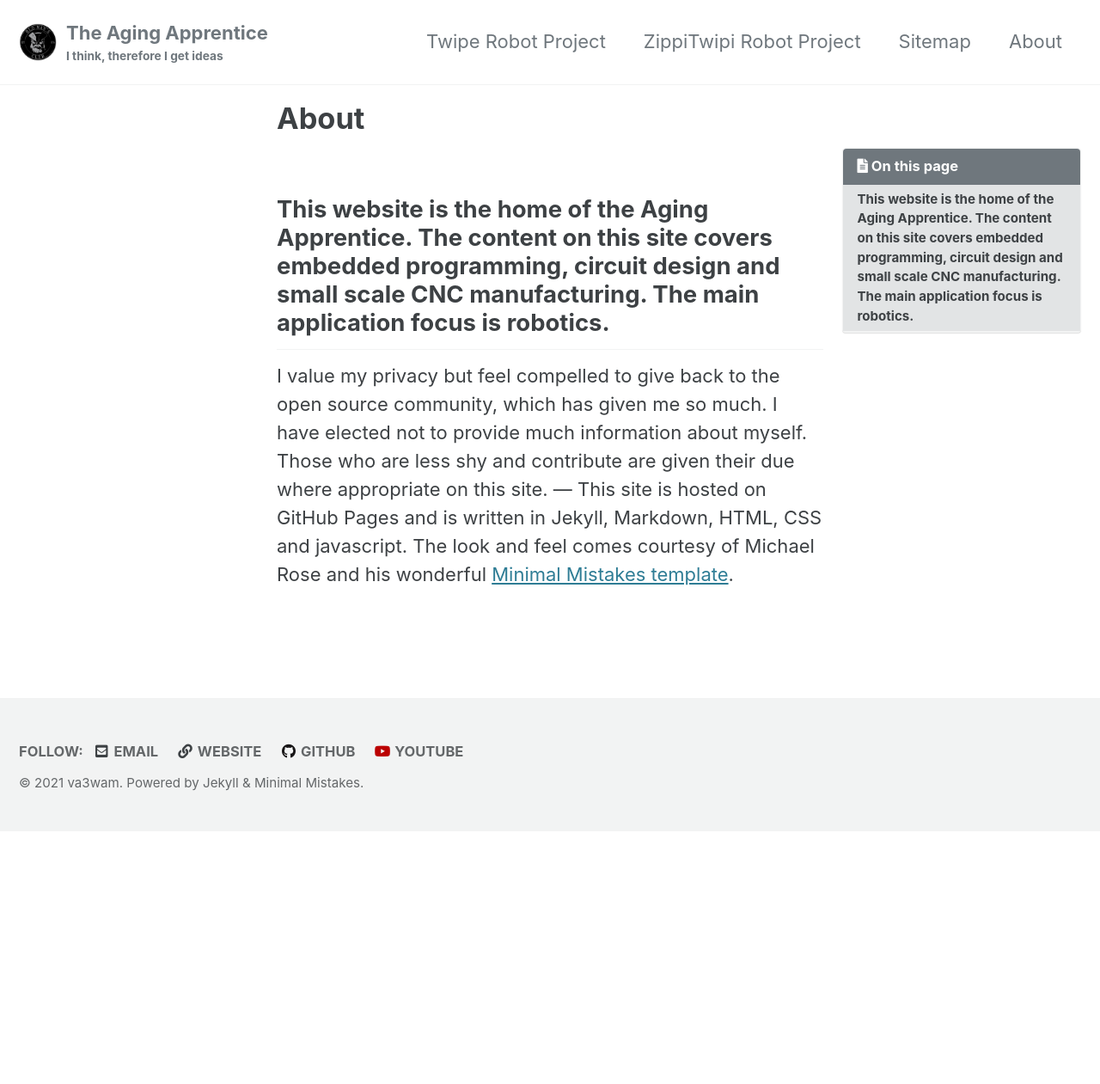
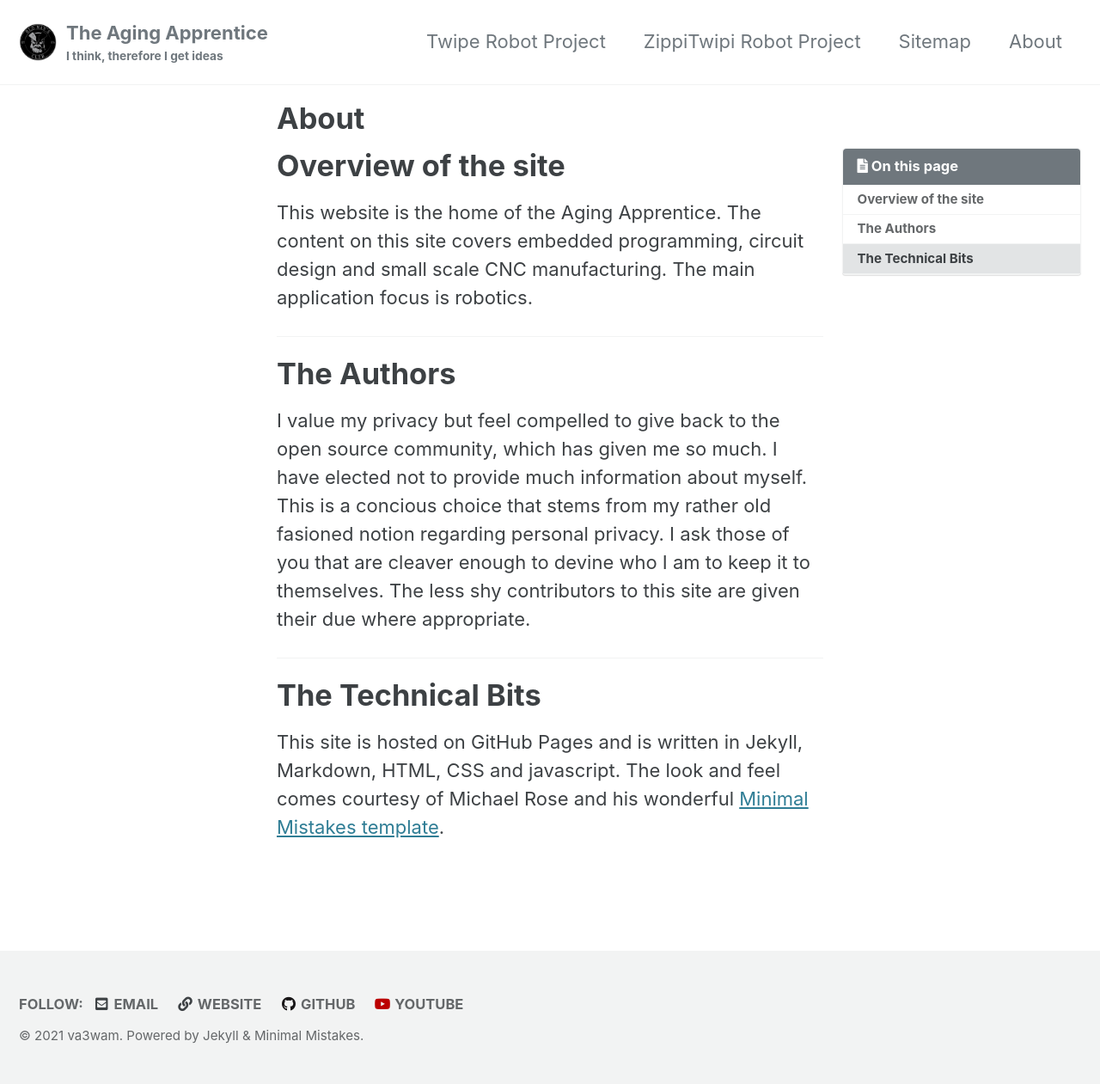
Before and after one commit to va3wam/va3wam.github.io, a Jekyll site: the page built from _pages/about.md, in a window 1280 px wide. Shown: the whole page at 86% size. Built offline with Jekyll 4.4.1, drawn with Linux system fonts in a browser that asks for light colours; cached includes are drawn as plain includes; before the commit the page ends 967 px from its top, so only the background shows below that.

Commit message:
Update about.md

```diff
--- a/_pages/about.md
+++ b/_pages/about.md
@@ -5,9 +5,15 @@ permalink: /about/
 title: "About"
 excerpt: "Embedded software design. Prototype machining."
 toc: true
+
 ---
+# Overview of the site
 This website is the home of the Aging Apprentice. The content on this site covers embedded programming, circuit design and small scale CNC manufacturing. The main application focus is robotics.
+
 ---
-I value my privacy but feel compelled to give back to the open source community, which has given me so much. I have elected not to provide much information about myself. Those who are less shy and contribute are given their due where appropriate on this site.
+# The Authors
+I value my privacy but feel compelled to give back to the open source community, which has given me so much. I have elected not to provide much information about myself. This is a concious choice that stems from my rather old fasioned notion regarding personal privacy. I ask those of you that are cleaver enough to devine who I am to keep it to themselves. The less shy contributors to this site are given their due where appropriate.
+
 ---
+# The Technical Bits
 This site is hosted on GitHub Pages and is written in Jekyll, Markdown, HTML, CSS and javascript. The look and feel comes courtesy of Michael Rose and his wonderful [Minimal Mistakes template](https://mmistakes.github.io/minimal-mistakes/).
```
